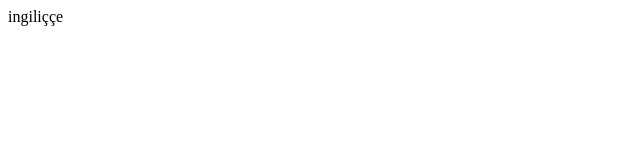
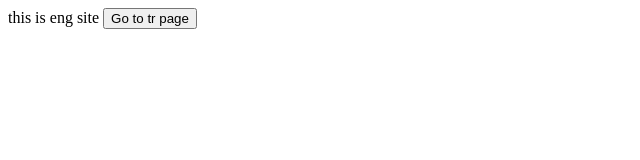
Before and after one commit to denizyesil2000/language, a plain HTML site: page index.html in a window 1280 px wide. Shown: the whole page, without its empty margins (0-640 px from the left). Drawn offline with Linux system fonts and the light colour scheme.

Commit message:
Update index.html

```diff
--- a/index.html
+++ b/index.html
@@ -7,6 +7,10 @@
     <title>Document</title>
 </head>
 <body>
-   ingiliççe
+   this is eng site
+
+
+     <button onclick="window.location.href = '  https://denizyesil2000.github.io/language/tr';">Go to tr page</button>
+
 </body>
 </html>
```
